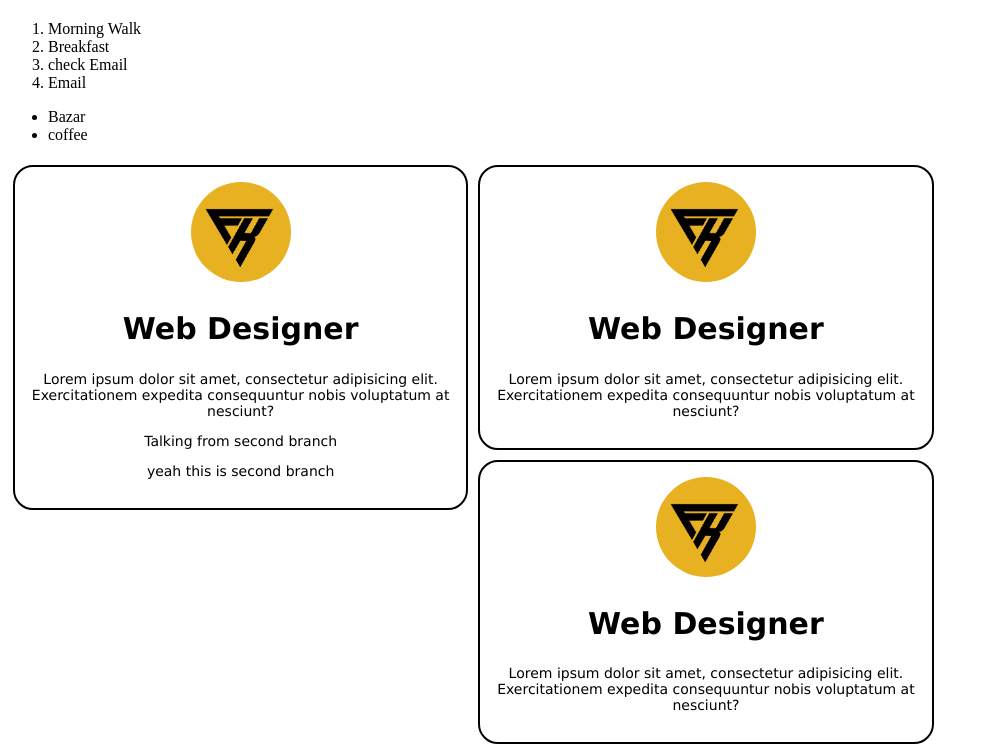
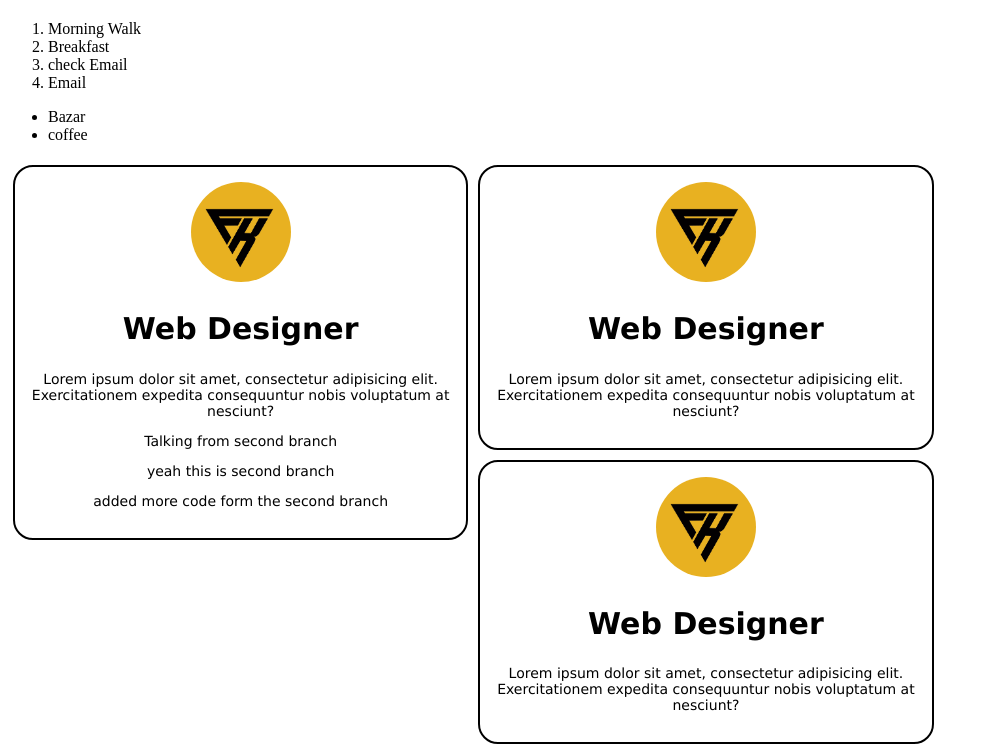
Before and after one commit to khanfaysal/practice-1, a plain HTML site: page index.html in a window 1280 px wide. Shown: the part 691-1440 px from the top of the page, without its empty margins (0-989 px from the left). Drawn offline with Linux system fonts and the light colour scheme.

Commit message:
more paragraph tag add in the second branch

```diff
--- a/index.html
+++ b/index.html
@@ -31,6 +31,7 @@
         <p>Lorem ipsum dolor sit amet, consectetur adipisicing elit. Exercitationem expedita consequuntur nobis voluptatum at nesciunt?</p>
         <p>Talking from second branch</p>
         <p>yeah this is second branch</p>
+        <p>added more code form the second branch</p>
 
     </div>
     <div class="box-model">
```
